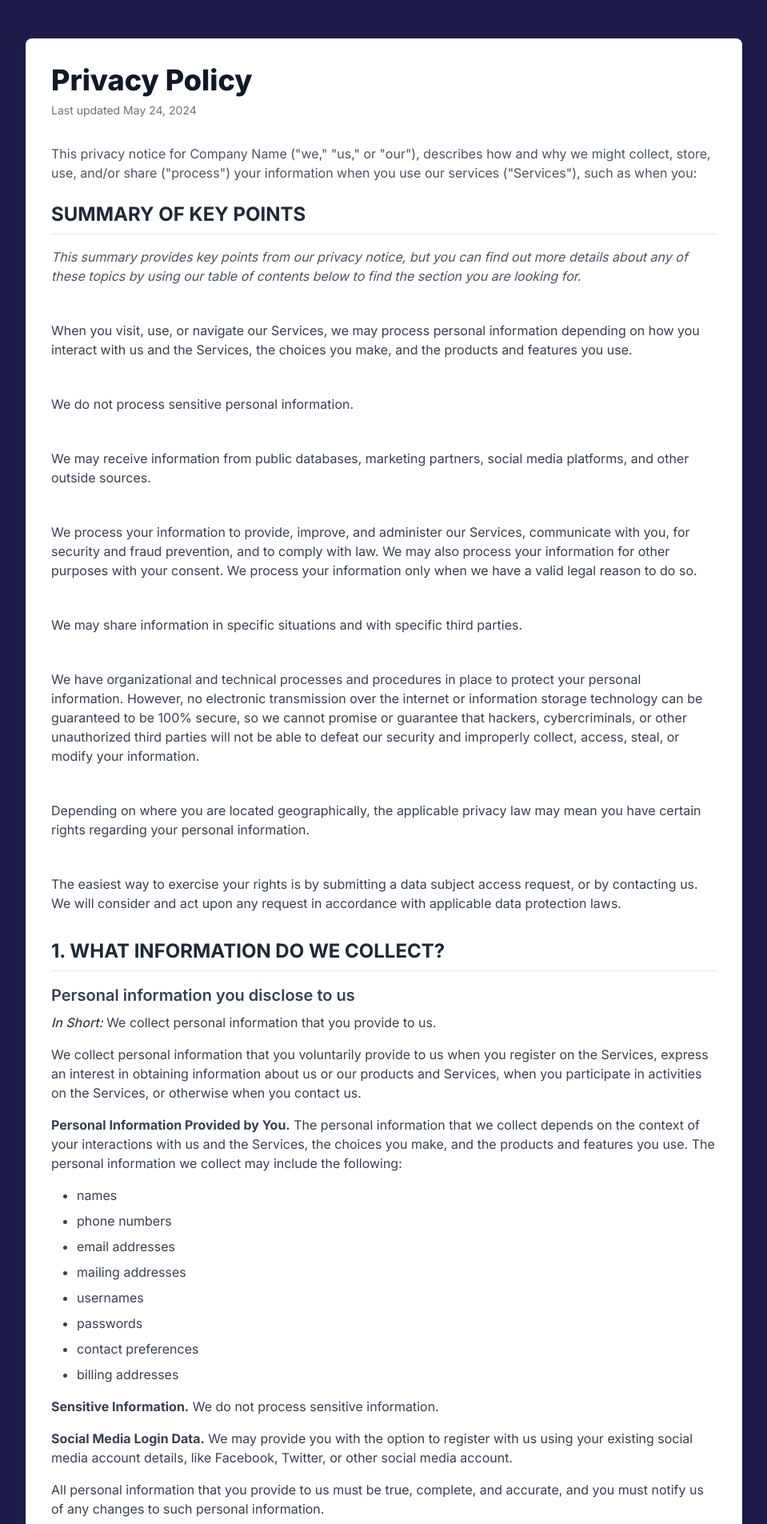
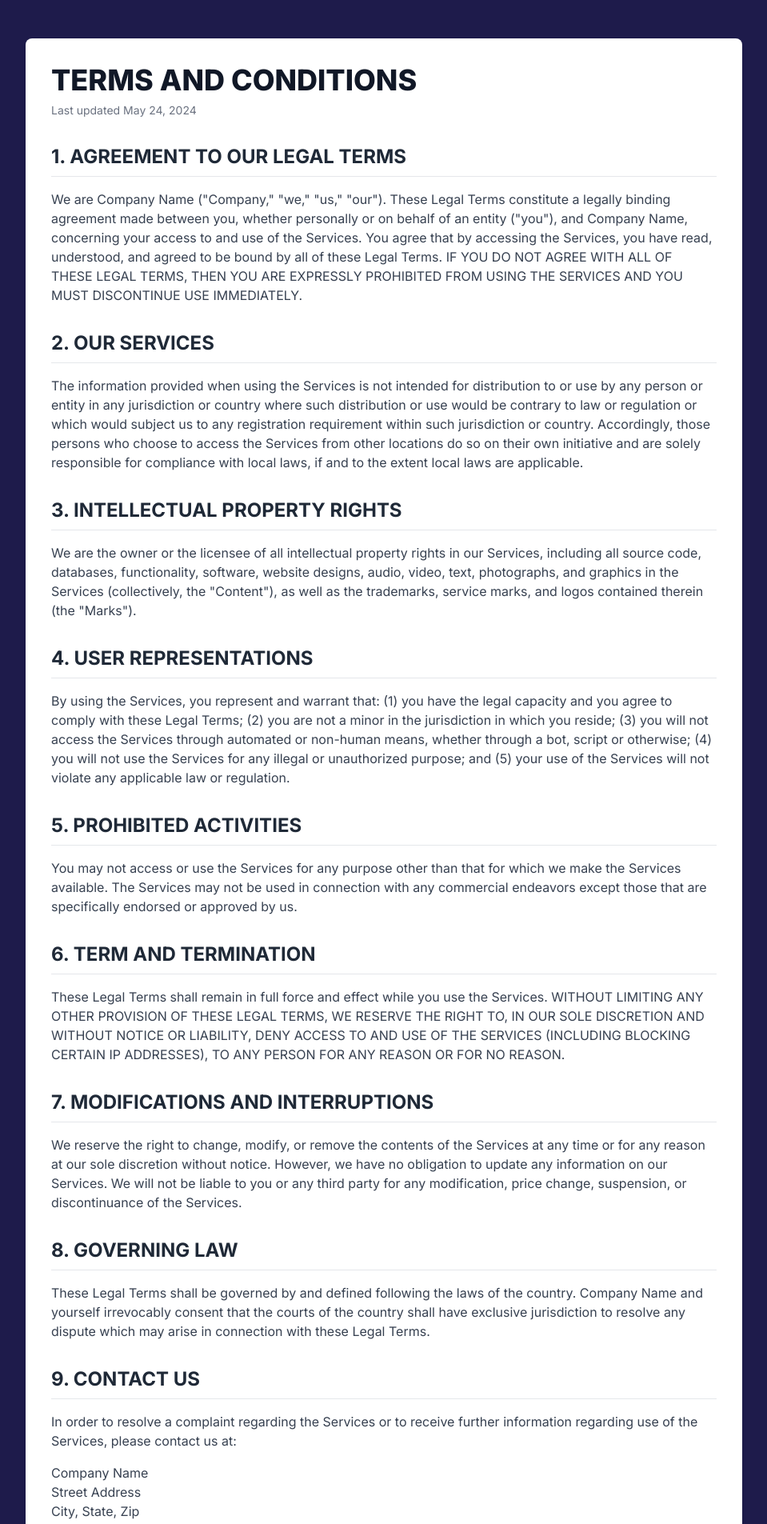
Before and after one commit to Mickey771/al_khaliq_web, a Next.js app: page /terms in a window 1280 px wide. Shown: the top 1905 px of the page at 80% size, without its empty margins (160-1119 px from the left). Built offline with nearby package versions, Linux system fonts and the light colour scheme.

Commit message:
refactor: Rename PrivacyPolicy component to TermsOfService and update content to reflect terms and conditions

```diff
--- a/src/app/terms/page.tsx
+++ b/src/app/terms/page.tsx
@@ -1,208 +1,94 @@
-
 import React from "react";
 
-const PrivacyPolicy = () => {
+const TermsOfService = () => {
   return (
     <div className="container mx-auto px-4 sm:px-6 lg:px-8 py-12">
       <div className="max-w-4xl mx-auto bg-white p-8 rounded-lg shadow-md">
         <h1 className="text-4xl font-extrabold text-gray-900 mb-2">
-          Privacy Policy
+          TERMS AND CONDITIONS
         </h1>
         <p className="text-sm text-gray-500 mb-8">Last updated May 24, 2024</p>
-        <p className="mb-6 text-gray-600">
-          This privacy notice for Company Name ("we," "us," or "our"), describes
-          how and why we might collect, store, use, and/or share ("process")
-          your information when you use our services ("Services"), such as when
-          you:
-        </p>
-
-        <section className="mb-8">
-          <h2 className="text-2xl font-bold mb-4 text-gray-800 border-b pb-2">
-            SUMMARY OF KEY POINTS
-          </h2>
-          <p className="italic text-gray-600 mb-4">
-            This summary provides key points from our privacy notice, but you
-            can find out more details about any of these topics by using our
-            table of contents below to find the section you are looking for.
-          </p>
-          <ul className="space-y-4">
-            <li>
-              <h3 className="font-semibold text-lg">
-                What personal information do we process?
-              </h3>
-              <p className="text-gray-700">
-                When you visit, use, or navigate our Services, we may process
-                personal information depending on how you interact with us and
-                the Services, the choices you make, and the products and
-                features you use.
-              </p>
-            </li>
-            <li>
-              <h3 className="font-semibold text-lg">
-                Do we process any sensitive personal information?
-              </h3>
-              <p className="text-gray-700">
-                We do not process sensitive personal information.
-              </p>
-            </li>
-            <li>
-              <h3 className="font-semibold text-lg">
-                Do we receive any information from third parties?
-              </h3>
-              <p className="text-gray-700">
-                We may receive information from public databases, marketing
-                partners, social media platforms, and other outside sources.
-              </p>
-            </li>
-            <li>
-              <h3 className="font-semibold text-lg">
-                How do we process your information?
-              </h3>
-              <p className="text-gray-700">
-                We process your information to provide, improve, and administer
-                our Services, communicate with you, for security and fraud
-                prevention, and to comply with law. We may also process your
-                information for other purposes with your consent. We process
-                your information only when we have a valid legal reason to do
-                so.
-              </p>
-            </li>
-            <li>
-              <h3 className="font-semibold text-lg">
-                In what situations and with which parties do we share personal
-                information?
-              </h3>
-              <p className="text-gray-700">
-                We may share information in specific situations and with specific
-                third parties.
-              </p>
-            </li>
-            <li>
-              <h3 className="font-semibold text-lg">
-                How do we keep your information safe?
-              </h3>
-              <p className="text-gray-700">
-                We have organizational and technical processes and procedures in
-                place to protect your personal information. However, no electronic
-                transmission over the internet or information storage technology
-                can be guaranteed to be 100% secure, so we cannot promise or
-                guarantee that hackers, cybercriminals, or other unauthorized
-                third parties will not be able to defeat our security and
-                improperly collect, access, steal, or modify your information.
-              </p>
-            </li>
-            <li>
-              <h3 className="font-semibold text-lg">What are your rights?</h3>
-              <p className="text-gray-700">
-                Depending on where you are located geographically, the applicable
-                privacy law may mean you have certain rights regarding your
-                personal information.
-              </p>
-            </li>
-            <li>
-              <h3 className="font-semibold text-lg">How do you exercise your rights?</h3>
-              <p className="text-gray-700">
-                The easiest way to exercise your rights is by submitting a data
-                subject access request, or by contacting us. We will consider
-                and act upon any request in accordance with applicable data
-                protection laws.
-              </p>
-            </li>
-          </ul>
-        </section>
 
         <section className="mb-8">
             <h2 className="text-2xl font-bold mb-4 text-gray-800 border-b pb-2">
-                1. WHAT INFORMATION DO WE COLLECT?
+                1. AGREEMENT TO OUR LEGAL TERMS
             </h2>
-            <h3 className="text-xl font-semibold mb-2 text-gray-700">Personal information you disclose to us</h3>
             <p className="mb-4 text-gray-700">
-                <span className="italic font-medium">In Short:</span> We collect personal information that you provide to us.
-            </p>
-            <p className="mb-4 text-gray-700">
-                We collect personal information that you voluntarily provide to us when you register on the Services, express an interest in obtaining information about us or our products and Services, when you participate in activities on the Services, or otherwise when you contact us.
-            </p>
-             <p className="mb-4 text-gray-700">
-                <span className="font-bold">Personal Information Provided by You.</span> The personal information that we collect depends on the context of your interactions with us and the Services, the choices you make, and the products and features you use. The personal information we collect may include the following:
-             </p>
-             <ul className="list-disc pl-8 mb-4 space-y-2 text-gray-700">
-                <li>names</li>
-                <li>phone numbers</li>
-                <li>email addresses</li>
-                <li>mailing addresses</li>
-                <li>usernames</li>
-                <li>passwords</li>
-                <li>contact preferences</li>
-                <li>billing addresses</li>
-             </ul>
-            <p className="mb-4 text-gray-700">
-                <span className="font-bold">Sensitive Information.</span> We do not process sensitive information.
-            </p>
-            <p className="mb-4 text-gray-700">
-                <span className="font-bold">Social Media Login Data.</span> We may provide you with the option to register with us using your existing social media account details, like Facebook, Twitter, or other social media account.
-            </p>
-            <p className="mb-4 text-gray-700">
-                All personal information that you provide to us must be true, complete, and accurate, and you must notify us of any changes to such personal information.
+                We are Company Name ("Company," "we," "us," "our"). These Legal Terms constitute a legally binding agreement made between you, whether personally or on behalf of an entity ("you"), and Company Name, concerning your access to and use of the Services. You agree that by accessing the Services, you have read, understood, and agreed to be bound by all of these Legal Terms. IF YOU DO NOT AGREE WITH ALL OF THESE LEGAL TERMS, THEN YOU ARE EXPRESSLY PROHIBITED FROM USING THE SERVICES AND YOU MUST DISCONTINUE USE IMMEDIATELY.
             </p>
         </section>
 
         <section className="mb-8">
             <h2 className="text-2xl font-bold mb-4 text-gray-800 border-b pb-2">
-                2. HOW DO WE PROCESS YOUR INFORMATION?
+                2. OUR SERVICES
             </h2>
             <p className="mb-4 text-gray-700">
-                <span className="italic font-medium">In Short:</span> We process your information to provide, improve, and administer our Services, communicate with you, for security and fraud prevention, and to comply with law. We may also process your information for other purposes with your consent.
+                The information provided when using the Services is not intended for distribution to or use by any person or entity in any jurisdiction or country where such distribution or use would be contrary to law or regulation or which would subject us to any registration requirement within such jurisdiction or country. Accordingly, those persons who choose to access the Services from other locations do so on their own initiative and are solely responsible for compliance with local laws, if and to the extent local laws are applicable.
             </p>
-            <p className="mb-4 text-gray-700">
-                <span className="font-bold">We process your personal information for a variety of reasons, depending on how you interact with our Services, including:</span>
-            </p>
-            <ul className="list-disc pl-8 mb-4 space-y-2 text-gray-700">
-                <li>To facilitate account creation and authentication and otherwise manage user accounts.</li>
-                <li>To deliver and facilitate delivery of services to the user.</li>
-                <li>To respond to user inquiries/offer support to users.</li>
-                <li>To send administrative information to you.</li>
-                <li>To fulfill and manage your orders.</li>
-                <li>To enable user-to-user communications.</li>
-                <li>To request feedback.</li>
-                <li>To send you marketing and promotional communications.</li>
-                <li>To deliver targeted advertising to you.</li>
-                <li>To protect our Services.</li>
-                <li>To identify usage trends.</li>
-                <li>To determine the effectiveness of our marketing and promotional campaigns.</li>
-                <li>To save or protect an individual's vital interest.</li>
-            </ul>
         </section>
 
         <section className="mb-8">
             <h2 className="text-2xl font-bold mb-4 text-gray-800 border-b pb-2">
-                11. WHAT ARE YOUR PRIVACY RIGHTS?
+                3. INTELLECTUAL PROPERTY RIGHTS
             </h2>
             <p className="mb-4 text-gray-700">
-                <span className="italic font-medium">In Short:</span> You may review, change, or terminate your account at any time.
+                We are the owner or the licensee of all intellectual property rights in our Services, including all source code, databases, functionality, software, website designs, audio, video, text, photographs, and graphics in the Services (collectively, the "Content"), as well as the trademarks, service marks, and logos contained therein (the "Marks").
             </p>
-            <p className="mb-4 text-gray-700">
-                If you are located in the EEA or UK and you believe we are unlawfully processing your personal information, you also have the right to complain to the Member State data protection authority or UK data protection authority.
-            </p>
-            <p className="mb-4 text-gray-700">
-                If you are located in Switzerland, you may contact the Federal Data Protection and Information Commissioner.
-            </p>
-             <p className="mb-4 text-gray-700">
-                <span className="font-bold">Withdrawing your consent:</span> If we are relying on your consent to process your personal information, which may be express and/or implied consent depending on the applicable law, you have the right to withdraw your consent at any time.
-             </p>
-              <h3 className="text-xl font-semibold mb-2 text-gray-700">Account Information</h3>
-              <p className="text-gray-700">
-                If you would at any time like to review or change the information in your account or terminate your account, you can log in to your account settings and update your user account. Upon your request to terminate your account, we will deactivate or delete your account and information from our active databases. However, we may retain some information in our files to prevent fraud, troubleshoot problems, assist with any investigations, enforce our legal terms and/or comply with applicable legal requirements.
-              </p>
         </section>
 
         <section className="mb-8">
             <h2 className="text-2xl font-bold mb-4 text-gray-800 border-b pb-2">
-                15. HOW CAN YOU CONTACT US ABOUT THIS NOTICE?
+                4. USER REPRESENTATIONS
             </h2>
-             <p className="mb-4 text-gray-700">
-                If you have questions or comments about this notice, you may email us at privacy@example.com or contact us by post at:
-             </p>
-             <p className="mb-4 text-gray-700">
+            <p className="mb-4 text-gray-700">
+                By using the Services, you represent and warrant that: (1) you have the legal capacity and you agree to comply with these Legal Terms; (2) you are not a minor in the jurisdiction in which you reside; (3) you will not access the Services through automated or non-human means, whether through a bot, script or otherwise; (4) you will not use the Services for any illegal or unauthorized purpose; and (5) your use of the Services will not violate any applicable law or regulation.
+            </p>
+        </section>
+
+        <section className="mb-8">
+            <h2 className="text-2xl font-bold mb-4 text-gray-800 border-b pb-2">
+                5. PROHIBITED ACTIVITIES
+            </h2>
+            <p className="mb-4 text-gray-700">
+                You may not access or use the Services for any purpose other than that for which we make the Services available. The Services may not be used in connection with any commercial endeavors except those that are specifically endorsed or approved by us.
+            </p>
+        </section>
+
+        <section className="mb-8">
+            <h2 className="text-2xl font-bold mb-4 text-gray-800 border-b pb-2">
+                6. TERM AND TERMINATION
+            </h2>
+            <p className="mb-4 text-gray-700">
+                These Legal Terms shall remain in full force and effect while you use the Services. WITHOUT LIMITING ANY OTHER PROVISION OF THESE LEGAL TERMS, WE RESERVE THE RIGHT TO, IN OUR SOLE DISCRETION AND WITHOUT NOTICE OR LIABILITY, DENY ACCESS TO AND USE OF THE SERVICES (INCLUDING BLOCKING CERTAIN IP ADDRESSES), TO ANY PERSON FOR ANY REASON OR FOR NO REASON.
+            </p>
+        </section>
+
+        <section className="mb-8">
+            <h2 className="text-2xl font-bold mb-4 text-gray-800 border-b pb-2">
+                7. MODIFICATIONS AND INTERRUPTIONS
+            </h2>
+            <p className="mb-4 text-gray-700">
+                We reserve the right to change, modify, or remove the contents of the Services at any time or for any reason at our sole discretion without notice. However, we have no obligation to update any information on our Services. We will not be liable to you or any third party for any modification, price change, suspension, or discontinuance of the Services.
+            </p>
+        </section>
+
+        <section className="mb-8">
+            <h2 className="text-2xl font-bold mb-4 text-gray-800 border-b pb-2">
+                8. GOVERNING LAW
+            </h2>
+            <p className="mb-4 text-gray-700">
+                These Legal Terms shall be governed by and defined following the laws of the country. Company Name and yourself irrevocably consent that the courts of the country shall have exclusive jurisdiction to resolve any dispute which may arise in connection with these Legal Terms.
+            </p>
+        </section>
+
+        <section className="mb-8">
+            <h2 className="text-2xl font-bold mb-4 text-gray-800 border-b pb-2">
+                9. CONTACT US
+            </h2>
+            <p className="mb-4 text-gray-700">
+                In order to resolve a complaint regarding the Services or to receive further information regarding use of the Services, please contact us at:
+            </p>
+            <p className="mb-4 text-gray-700">
                 Company Name
                 <br />
                 Street Address
@@ -210,11 +96,11 @@ const PrivacyPolicy = () => {
                 City, State, Zip
                 <br />
                 Country
-             </p>
+            </p>
         </section>
       </div>
     </div>
   );
 };
 
-export default PrivacyPolicy;
+export default TermsOfService;
```
